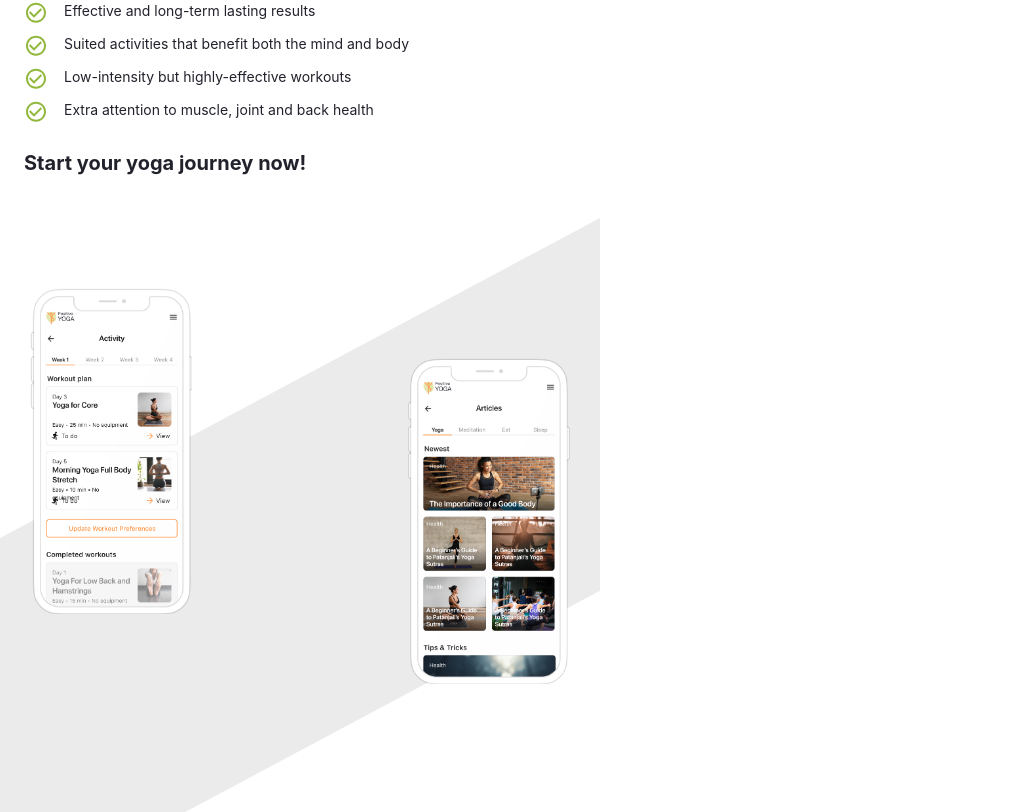
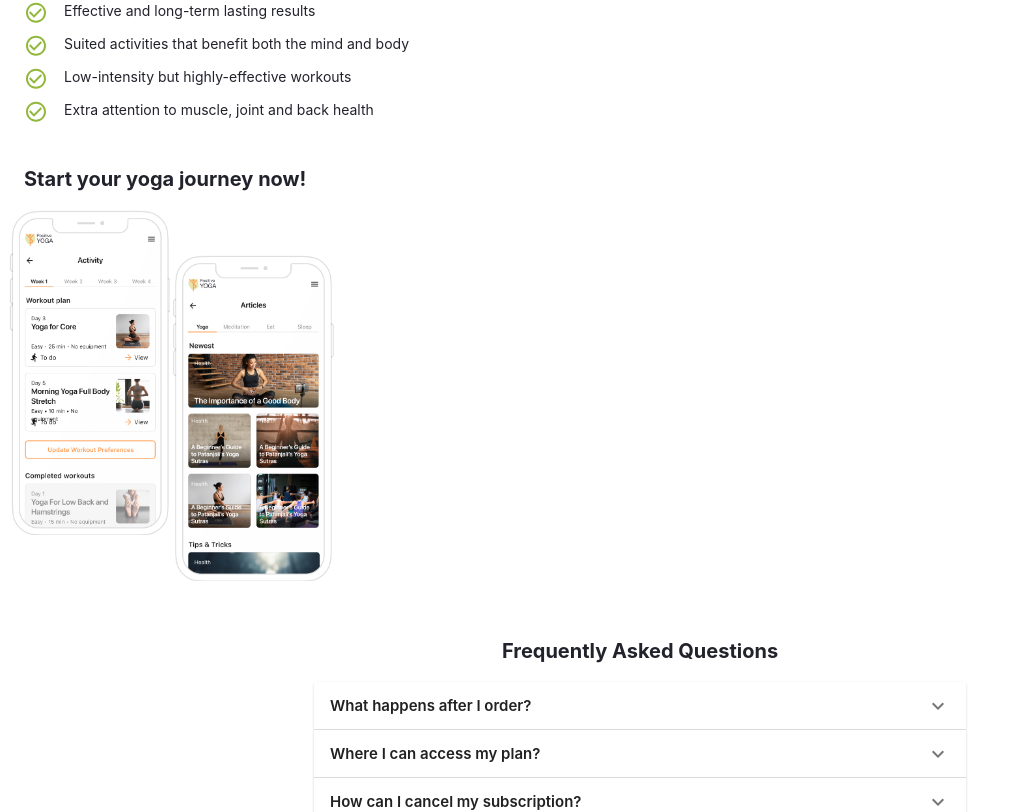
Before and after one commit to ViktorijaGlinskaja/positive-yoga, a React (Create React App) app in the folder client/: page / in a window 1280 px wide. Shown: the part 1989-2801 px from the top of the page, without its empty margins (0-1030 px from the left). Built offline with nearby package versions, Linux system fonts and the light colour scheme.

Commit message:
refactor: replaced typography from action-section to app-section

```diff
--- a/client/src/pages/checkout-page/checkout-page-action-section.jsx
+++ b/client/src/pages/checkout-page/checkout-page-action-section.jsx
@@ -30,9 +30,6 @@ const ActionSection = () => {
                         <div style={{ fontSize: '14px', marginLeft: '16px' }}>{point}</div>
                     </div>)}
             </Box>
-            <StyledTypography>
-                Start your yoga journey now!
-            </StyledTypography>
         </Box>
     )
 };
--- a/client/src/pages/checkout-page/checkout-page-app-section.jsx
+++ b/client/src/pages/checkout-page/checkout-page-app-section.jsx
@@ -1,16 +1,31 @@
 import React from 'react';
-import { Box } from '@mui/material';
+import { Box, Typography } from '@mui/material';
 import ActivityApp from '../../components/assets/activity-app.png';
 import ArticleApp from '../../components/assets/articles-app.png';
+import { styled } from '@mui/material/styles';
+
+const StyledTypography = styled(Typography)(() => ({
+    fontSize: '20px',
+    margin: '24px 24px',
+    fontWeight: 700,
+}));
+
 
 const AppSection = () => {
     return (
-        <Box sx={{ position: 'relative', minWidth: '360px', maxWidth: '600px' }}>
-            <svg width="100%" height="100%" viewBox="0 0 375 433" fill="none" xmlns="http://www.w3.org/2000/svg">
-                <path d="M375 0L0 200V433L375 233V0Z" fill="#EBEBEB" />
-            </svg>
-            <img style={{ position: 'absolute', left: '5%', top: '10%', height: '325.79px', width: '161.87px' }} alt="App" src={ActivityApp} />
-            <img style={{ position: 'absolute', right: '5%', top: '20%', height: '325.79px', width: '161.87px' }} alt="App" src={ArticleApp} />
+        <Box sx={{ position: 'relative', width: { sm: '343px' } }}>
+            <StyledTypography>
+                Start your yoga journey now!
+            </StyledTypography>
+            <Box sx={{ opacity: { sm: 0 } }}>
+                <svg style={{ minWidth: '100%', maxWidth: '600px' }} height="100%" viewBox="0 0 375 433" fill="none" xmlns="http://www.w3.org/2000/svg">
+                    <path d="M375 0L0 200V433L375 233V0Z" fill="#EBEBEB" />
+                </svg>
+            </Box>
+            <Box>
+                <img style={{ position: 'absolute', left: '2.5%', top: '10%', height: '325.79px', width: '161.87px' }} alt="App" src={ActivityApp} />
+                <img style={{ position: 'absolute', right: '2.5%', top: '20%', height: '325.79px', width: '161.87px' }} alt="App" src={ArticleApp} />
+            </Box>
         </Box>
     )
 };
```
